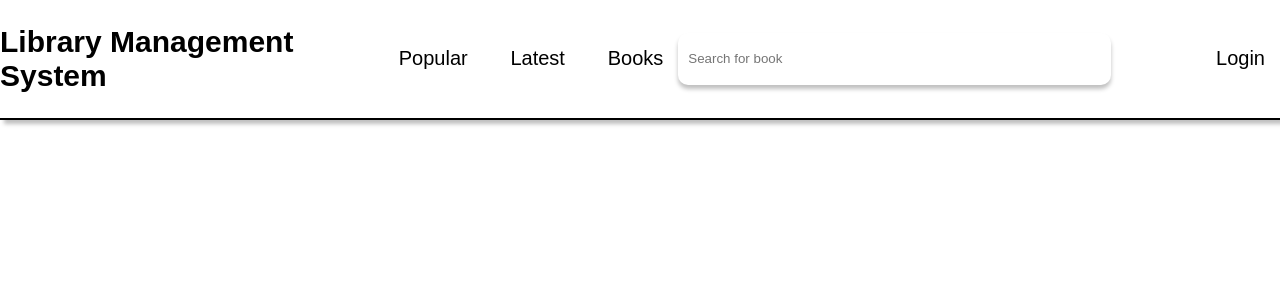
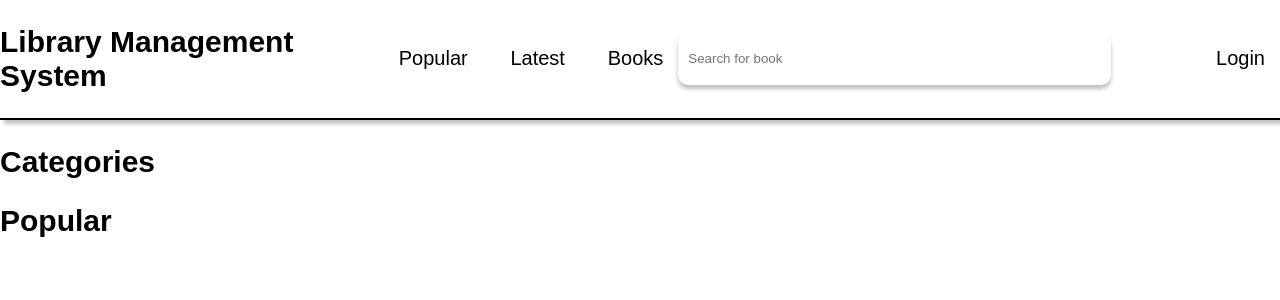
Before and after one commit to henrydo313/IT_Project_sixminusone, a React (Create React App) app in the folder my-react-app/: page / in a window 1280 px wide. Shown: the top 300 px of the page. Built offline with nearby package versions, Linux system fonts and the light colour scheme.

Commit message:
navbar can now navigate to a login page and back to home

```diff
--- a/my-react-app/src/components/Home.js
+++ b/my-react-app/src/components/Home.js
@@ -1,8 +1,10 @@
 import React from 'react';
 import Layout from './Layout';
 
+
 export default function Home() {
     return <Layout>
-
+        <h1>Categories</h1>
+        <h1>Popular</h1>
     </Layout>
 }
--- a/my-react-app/src/components/Login.js
+++ b/my-react-app/src/components/Login.js
@@ -1,4 +1,6 @@
 import Layout from "./Layout";
+
+
 
 export default function Login() {
     return (
--- a/my-react-app/src/components/Nav.js
+++ b/my-react-app/src/components/Nav.js
@@ -1,10 +1,14 @@
 import React from 'react';
 import './CSS/nav.css';
+import { useNavigate } from 'react-router-dom';
+
+
 
 export default function Nav() {
+    const navigate = useNavigate();
     return ( <nav>
         <div className='nav'>
-            <h1>Library Management System</h1>
+            <h1 onClick={()=>navigate("/")}>Library Management System</h1>
             <ul className="links">
                 <li className="items">Popular</li>
                 <li className="items">Latest</li>
@@ -12,7 +16,7 @@ export default function Nav() {
             </ul>
             <input type='text' id='searchBox' placeholder='Search for book'></input>
             <ul className="login">
-                <li className="loginButton">Login</li>
+                <li className="loginButton" onClick={()=>navigate("/login")}>Login</li>
             </ul>
         </div>
     </nav>
```
Also changed, not shown: my-react-app/src/components/Images/Econ_and_Business.png (added).
